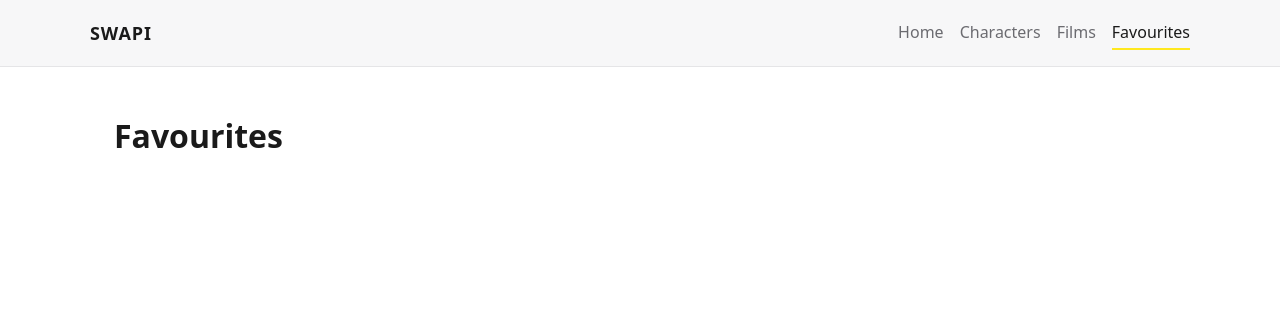
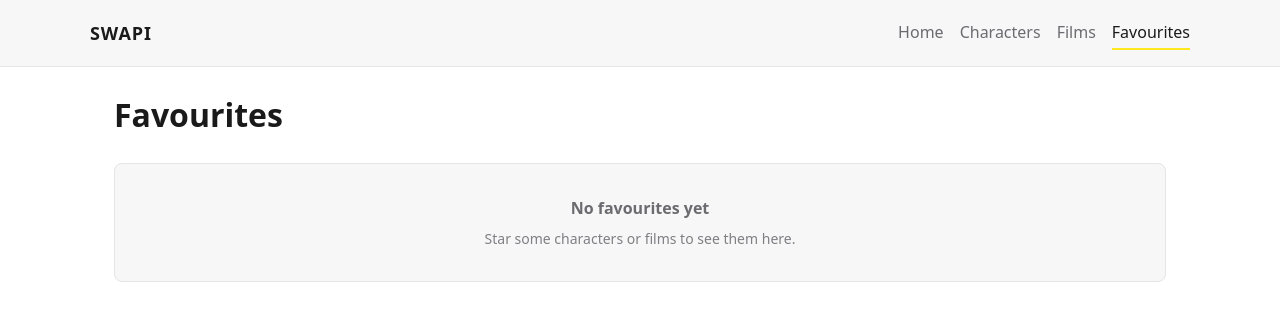
Before and after one commit to GigaTasoulis/swapi-react, a React (Vite) app: page /favourites in a window 1280 px wide. Shown: the top 320 px of the page. Built offline with nearby package versions, Linux system fonts and the light colour scheme.

Commit message:
Add FavouritesPage component with styles and tests for displaying and managing favourites

```diff
--- /dev/null
+++ b/src/pages/FavouritesPage/FavouritesPage.module.scss
@@ -0,0 +1,43 @@
+@use "../../styles/tokens" as *;
+@use "../../styles/breakpoints" as *;
+
+.header {
+  margin-bottom: $space-5;
+}
+
+.heading {
+  margin: 0;
+  font-size: $font-size-2xl;
+  font-weight: 700;
+}
+
+.section {
+  margin-bottom: $space-6;
+
+  &:last-child {
+    margin-bottom: 0;
+  }
+}
+
+.sectionTitle {
+  margin: 0 0 $space-3 0;
+  font-size: $font-size-lg;
+  font-weight: 600;
+  color: $color-text-muted;
+  text-transform: uppercase;
+  letter-spacing: 0.05em;
+}
+
+.grid {
+  display: grid;
+  grid-template-columns: 1fr;
+  gap: $space-4;
+
+  @include sm {
+    grid-template-columns: repeat(2, 1fr);
+  }
+
+  @include lg {
+    grid-template-columns: repeat(3, 1fr);
+  }
+}
--- a/src/pages/FavouritesPage/FavouritesPage.tsx
+++ b/src/pages/FavouritesPage/FavouritesPage.tsx
@@ -1,3 +1,66 @@
+import { useAppSelector } from "../../app/hooks";
+import { selectFavourites } from "../../features/favourites/favouritesSlice";
+import Card from "../../components/Card/Card";
+import FavouriteButton from "../../components/FavouriteButton/FavouriteButton";
+import StateMessage from "../../components/StateMessage/StateMessage";
+import type { FavouriteItem } from "../../types/favourites";
+import styles from "./FavouritesPage.module.scss";
+
 export default function FavouritesPage() {
-  return <h1>Favourites</h1>;
+  const favourites = useAppSelector(selectFavourites);
+
+  const characters = favourites.filter((item) => item.type === "character");
+  const films = favourites.filter((item) => item.type === "film");
+
+  return (
+    <section>
+      <header className={styles.header}>
+        <h1 className={styles.heading}>Favourites</h1>
+      </header>
+
+      {favourites.length === 0 && (
+        <StateMessage
+          variant="empty"
+          title="No favourites yet"
+          description="Star some characters or films to see them here."
+        />
+      )}
+
+      {characters.length > 0 && (
+        <FavouritesSection
+          title="Characters"
+          items={characters}
+          basePath="characters"
+        />
+      )}
+
+      {films.length > 0 && (
+        <FavouritesSection title="Films" items={films} basePath="films" />
+      )}
+    </section>
+  );
 }
+
+type FavouritesSectionProps = {
+  title: string;
+  items: FavouriteItem[];
+  basePath: "characters" | "films";
+};
+
+function FavouritesSection({ title, items, basePath }: FavouritesSectionProps) {
+  return (
+    <section className={styles.section}>
+      <h2 className={styles.sectionTitle}>{title}</h2>
+      <div className={styles.grid}>
+        {items.map((item) => (
+          <Card
+            key={`${item.type}-${item.id}`}
+            to={`/${basePath}/${item.id}`}
+            title={item.title}
+            action={<FavouriteButton item={item} />}
+          />
+        ))}
+      </div>
+    </section>
+  );
+}
```
Also changed, not shown: 1 other file (tests, documents, lock files or other folders).
